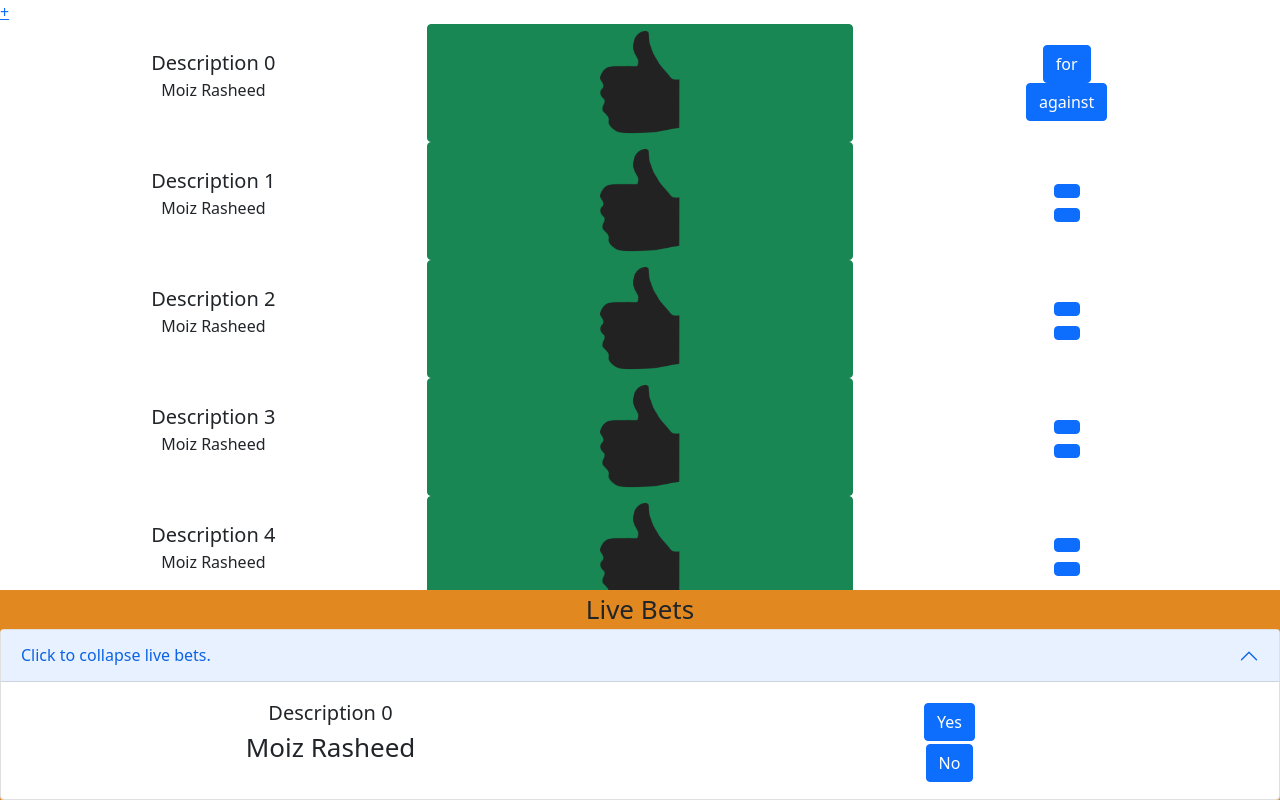
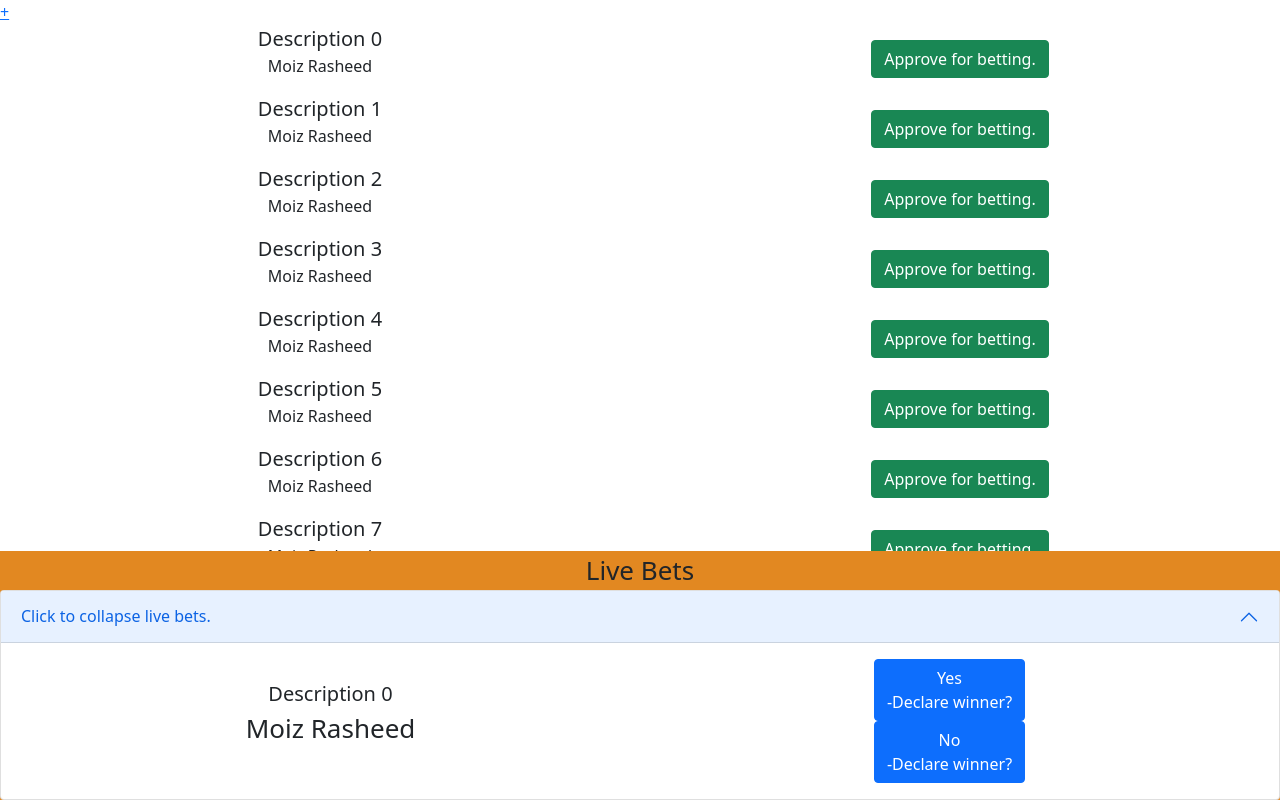
Before and after one commit to Iampizzaprincess/5GHackathon-FrontEnd, a React (Create React App) app: page /f in a window 1280 px wide. Shown: the top 800 px of the page. Built offline with nearby package versions, Linux system fonts and the light colour scheme; no server answers.

Commit message:
add different mod buttons.

```diff
--- a/src/betlist/betlistitem.component.js
+++ b/src/betlist/betlistitem.component.js
@@ -1,5 +1,6 @@
 import React from 'react';
 import thumbUp from '../img/thumbUp.png';
+import LoginService from '../login/login.service';
 import BetsService from './bets.service';
 
 class BetListItem extends React.Component {
@@ -7,7 +8,8 @@ class BetListItem extends React.Component {
     super(props);
     this.state = {
       liked: false,
-      isVote: true
+      isVote: true,
+      isMod: false
     }
   }
 
@@ -32,6 +34,11 @@ class BetListItem extends React.Component {
   }
   // format bet list item here
   render() {
+    //check is mod?
+    if (!LoginService.loginName.localeCompare("mod")) {
+        console.log("Mod Logged In")
+        this.isMod = true;
+    }
     return (
         <div className="betItem">
           <div className="flex-grid">
@@ -42,18 +49,29 @@ class BetListItem extends React.Component {
               <div className={this.props.isNotVote ? 'hide' : 'col'} >
                 <button type = "button" className="btn btn-success"
                   onClick={() => this.toggleLike()}>
-                    <img src={thumbUp} width ="20%" ></img>
+                    <div className={!this.isMod ? 'App':'hide'}>
+                      <img src={thumbUp} width ="20%"  ></img>
+                    </div>
+                    <div className={this.isMod ? 'App':'hide'}>
+                      Approve for betting.
+                    </div>
                   </button>
               </div>
-            <div className="col">
+            <div className ={(this.isMod)&&(!this.props.isNotVote) ? 'hide':'col'} >
               <div>
                 <button type="button" className="btn btn-primary">
                   {this.props.bet.option1}
+                  <div className= {(this.isMod)&&(this.props.isNotVote)? 'App':'hide'}>
+                    -Declare winner?
+                  </div>
                 </button>
               </div>
               <div>
                 <button type="button" className="btn btn-primary">
                   {this.props.bet.option2}
+                  <div className= {(this.isMod)&&(this.props.isNotVote)? 'App':'hide'}>
+                    -Declare winner?
+                  </div>
                 </button>
               </div>
             </div>
--- a/src/login/login.service.js
+++ b/src/login/login.service.js
@@ -4,12 +4,14 @@ import { backendURL } from '../constants';
 class LoginService {
   static url = backendURL;
   static loggedIn = false;
+  static loginName = "mod";
 
   static login(name) {
     return Post('/users/login', {name: name})
       .then(data => {
         console.log(data);
         this.loggedIn = data.success;
+        if (data.success) this.loginName = name;
         return this.loggedIn;
       });
   }
```
